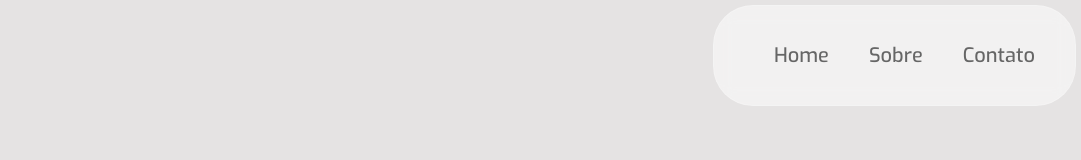
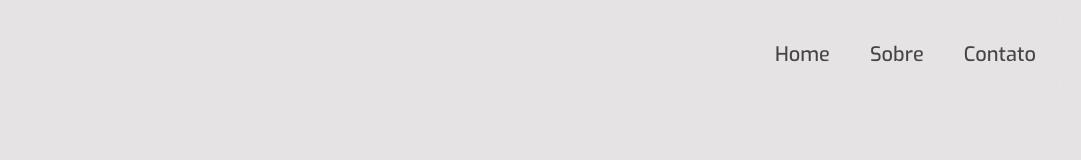
Before and after one commit to igBFranco/igorbfranco_portfolio, a React (Create React App) app: page / in a window 1280 px wide. Shown: the top 160 px of the page, without its empty margins (199-1280 px from the left). Built offline with nearby package versions, Linux system fonts and the light colour scheme.

Commit message:
Desabilitando Dark Mode

```diff
--- a/src/App.module.scss
+++ b/src/App.module.scss
@@ -5,47 +5,52 @@ body {
     margin: 0;
 }
 
-@media (prefers-color-scheme: light) {
+// @media (prefers-color-scheme: light) {
+//     body {
+//         //background-color: #ffffff;
+//         background-color: #e5e3e3;
+//         color: $text;
+//         .container {
+//             .primary {
+//                 .profile {
+//                     .greeting {
+//                         h3 {
+//                             color: $text;
+//                         }
+//                     }
+//                 }
+//             }
+//         }
+//     }
+
+// }
+
+// @media (prefers-color-scheme: dark) {
+//     body {
+//         background-color: #131313;
+//         color: #c4c4c4;
+//         .container {
+//             .primary {
+//                 .profile {
+//                     .greeting {
+//                         h3 {
+//                             color: #ffffff;
+//                         }
+//                     }
+//                 }
+//             }
+//         }
+//     }
+// }
+
+html {
+    scroll-behavior: smooth;
+}
+
 body {
     //background-color: #ffffff;
     background-color: #e5e3e3;
     color: $text;
-        .container {
-            .primary {
-                .profile {
-                    .greeting {
-                        h3 {
-                            color: $text;
-                        }
-                    }
-                }
-            }
-        }
-    }
-
-}
-
-@media (prefers-color-scheme: dark) {
-    body {
-        background-color: #131313;
-        color: #c4c4c4;
-        .container {
-            .primary {
-                .profile {
-                    .greeting {
-                        h3 {
-                            color: #ffffff;
-                        }
-                    }
-                }
-            }
-        }
-    }
-}
-
-html {
-    scroll-behavior: smooth;
-}
 
     .container {
         //background-color: #fff;
@@ -347,6 +352,7 @@ html {
             }
         }
     }
+}
 
 @media (max-width: 1300px){
     .container {
--- a/src/components/Header/Header.module.scss
+++ b/src/components/Header/Header.module.scss
@@ -1,31 +1,31 @@
 @import 'styles/variables';
 
-@media (prefers-color-scheme: dark) {
-    .container {
-        .navbar {
-            background: rgba(19, 19, 19, 0.5);
-            border: 1px solid rgba( 19, 19, 19, 0.18 );
-            ul {
-                li {
-                    color: $textLight;
-                }
-            }
-        }
-    }
-}
-@media (prefers-color-scheme: light) {
-    .container {
-        .navbar {
-            background: rgba( 255, 255, 255, 0.5 );
-            border: 1px solid rgba( 255, 255, 255, 0.18 );
-            ul {
-                li {
-                    color: $secondary;
-                }
-            }
-        }
-    }
-}
+// @media (prefers-color-scheme: dark) {
+//     .container {
+//         .navbar {
+//             background: rgba(19, 19, 19, 0.5);
+//             border: 1px solid rgba( 19, 19, 19, 0.18 );
+//             ul {
+//                 li {
+//                     color: $textLight;
+//                 }
+//             }
+//         }
+//     }
+// }
+// @media (prefers-color-scheme: light) {
+//     .container {
+//         .navbar {
+//             background: rgba( 255, 255, 255, 0.5 );
+//             border: 1px solid rgba( 255, 255, 255, 0.18 );
+//             ul {
+//                 li {
+//                     color: $secondary;
+//                 }
+//             }
+//         }
+//     }
+// }
 
 .container {
     display: flex;
@@ -38,6 +38,7 @@
         //background: rgba( 255, 255, 255, 0.5 );
         backdrop-filter: blur( 10px );
         -webkit-backdrop-filter: blur( 10px );
+
         //border: 1px solid rgba( 255, 255, 255, 0.18 );
         border-radius: 40px;
         ul {
```
Lines whose indentation alone changed are shown as unchanged.
